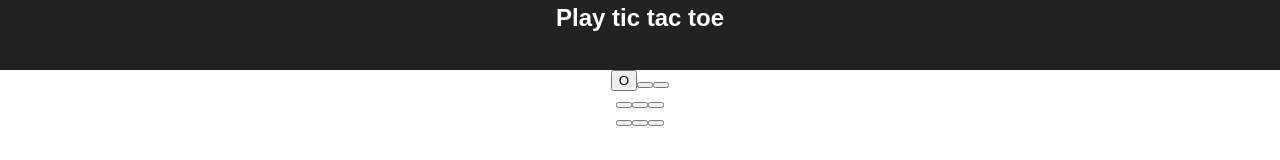
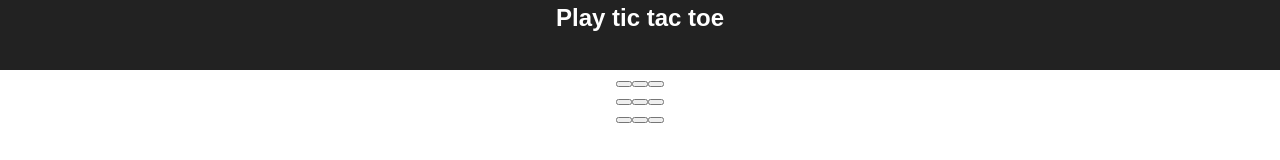
Before and after one commit to Jefferson-Faseler/React-tac-toe, a React (Create React App) app: page / in a window 1280 px wide. Shown: the part 120-280 px from the top of the page. Built offline with nearby package versions, Linux system fonts and the light colour scheme.

Commit message:
Working turns for game. Restructured responsibility of functions and tasks.

```diff
--- a/src/App.js
+++ b/src/App.js
@@ -12,33 +12,36 @@ class Board extends React.Component {
   constructor() {
     super()
     this.state = {
-      squares: [0,0,0,0,0,0,0,0,0]
+      squares: Array(9).fill(0),
+      symbols: Array(9).fill(null)
     }
     this.handleClick = this.handleClick.bind(this)
   }
 
   handleClick(event) {
+    if (event.target.textContent === '' ) {
+      event.target.textContent = this.props.xIsNext ? 'X' : 'O';
+    }
     this.props.onEachClick()
   }
 
   render() {
-    var symbol = this.props.xIsNext ? 'X' : 'O';
     return (
       <div>
         <div>
-        <Square value={this.state.squares[0]} onClick={this.handleClick} symbol={symbol}/>
-        <Square value={this.state.squares[1]} onClick={this.handleClick}/>
-        <Square value={this.state.squares[2]} onClick={this.handleClick}/>
+        <Square value={this.state.squares[0]} onClick={this.handleClick} symbol={this.state.symbols[0]}/>
+        <Square value={this.state.squares[1]} onClick={this.handleClick} symbol={this.state.symbols[1]} />
+        <Square value={this.state.squares[2]} onClick={this.handleClick} symbol={this.state.symbols[2]} />
         </div>
         <div>
-        <Square value={this.state.squares[3]} onClick={this.handleClick}/>
-        <Square value={this.state.squares[4]} onClick={this.handleClick}/>
-        <Square value={this.state.squares[5]} onClick={this.handleClick}/>
+        <Square value={this.state.squares[3]} onClick={this.handleClick} symbol={this.state.symbols[3]} />
+        <Square value={this.state.squares[4]} onClick={this.handleClick} symbol={this.state.symbols[4]} />
+        <Square value={this.state.squares[5]} onClick={this.handleClick} symbol={this.state.symbols[5]} />
         </div>
         <div>
-        <Square value={this.state.squares[6]} onClick={this.handleClick}/>
-        <Square value={this.state.squares[7]} onClick={this.handleClick}/>
-        <Square value={this.state.squares[8]} onClick={this.handleClick}/>
+        <Square value={this.state.squares[6]} onClick={this.handleClick} symbol={this.state.symbols[6]} />
+        <Square value={this.state.squares[7]} onClick={this.handleClick} symbol={this.state.symbols[7]} />
+        <Square value={this.state.squares[8]} onClick={this.handleClick} symbol={this.state.symbols[8]} />
         </div>
       </div>
     )
@@ -61,7 +64,9 @@ class App extends Component {
     } else {
       // logic for computer
     }
-    this.setState({xIsNext: !this.state.xIsNext})
+    let turn = !this.state.xIsNext
+    this.setState({xIsNext: turn})
+    debugger
   }
 
   render() {
@@ -71,7 +76,7 @@ class App extends Component {
           <img src={logo} className="App-logo" alt="logo" />
           <h2>Play tic tac toe</h2>
         </div>
-        <Board onEachClick={this.eachClick} twoPlayer={this.state.twoPlayer}/>
+        <Board onEachClick={this.eachClick} twoPlayer={this.state.twoPlayer} xIsNext={this.state.xIsNext}/>
       </div>
     );
   }
```
